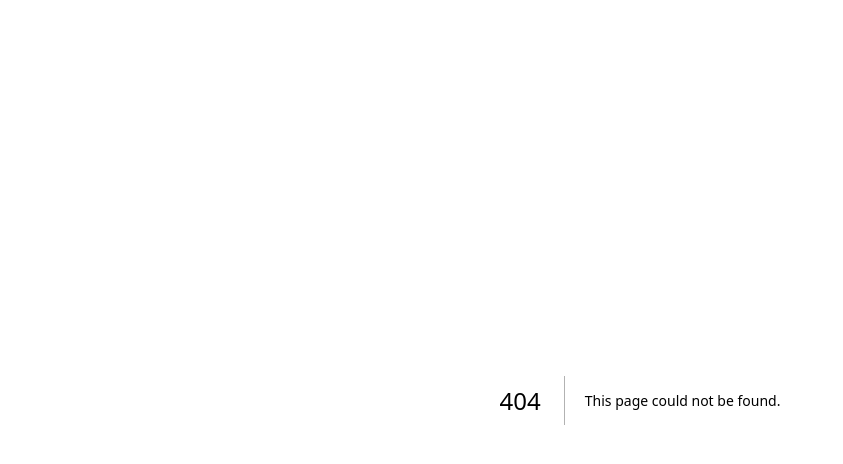
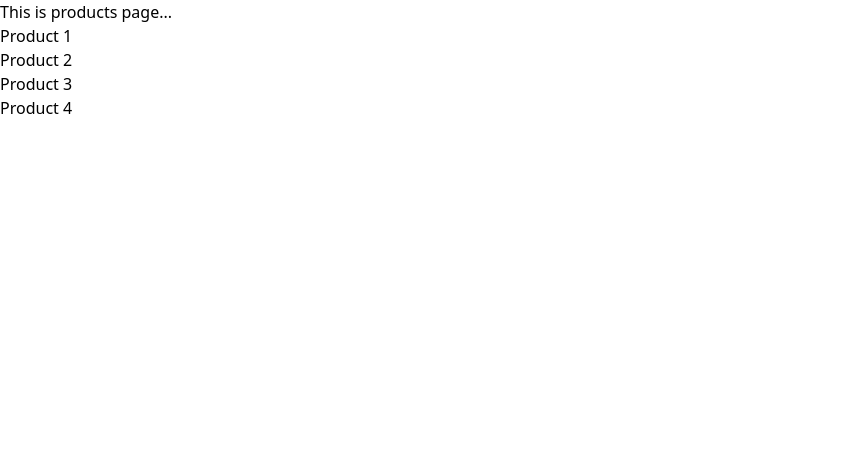
Before and after one commit to sabbir-sabbir/Next-js-practicE, a Next.js app: page /products in a window 1280 px wide. Before the commit this address had no page. Shown: the top 464 px of the page, without its empty margins (0-843 px from the left). Built offline with nearby package versions, Linux system fonts and the light colour scheme.

Commit message:
Remove unused links from Home component and add ProductList and ProductDetails components

```diff
--- a/src/app/page.tsx
+++ b/src/app/page.tsx
@@ -1,10 +1,9 @@
-import Link from "next/link";
+
 export default function Home() {
   return (
    <>
    <div><h1 className="text-center">Helllo world</h1></div>
-   <Link href="/blog/first-post" >Blog</Link>
-   <Link href="/products/1" >products</Link>
+
 
    </>
   );
--- /dev/null
+++ b/src/app/products/page.tsx
@@ -0,0 +1,17 @@
+import React from 'react'
+
+const ProductList = () => {
+  return (
+   <>
+   <div><h1>This is products page...</h1>
+   <h2>Product 1</h2>
+   <h2>Product 2</h2>
+   <h2>Product 3</h2>
+   <h2>Product 4</h2>
+
+   </div>
+   </>
+  )
+}
+
+export default ProductList
```
Also changed, not shown: src/app/products/[productid]/page.tsx (added, +10 -0 lines).
